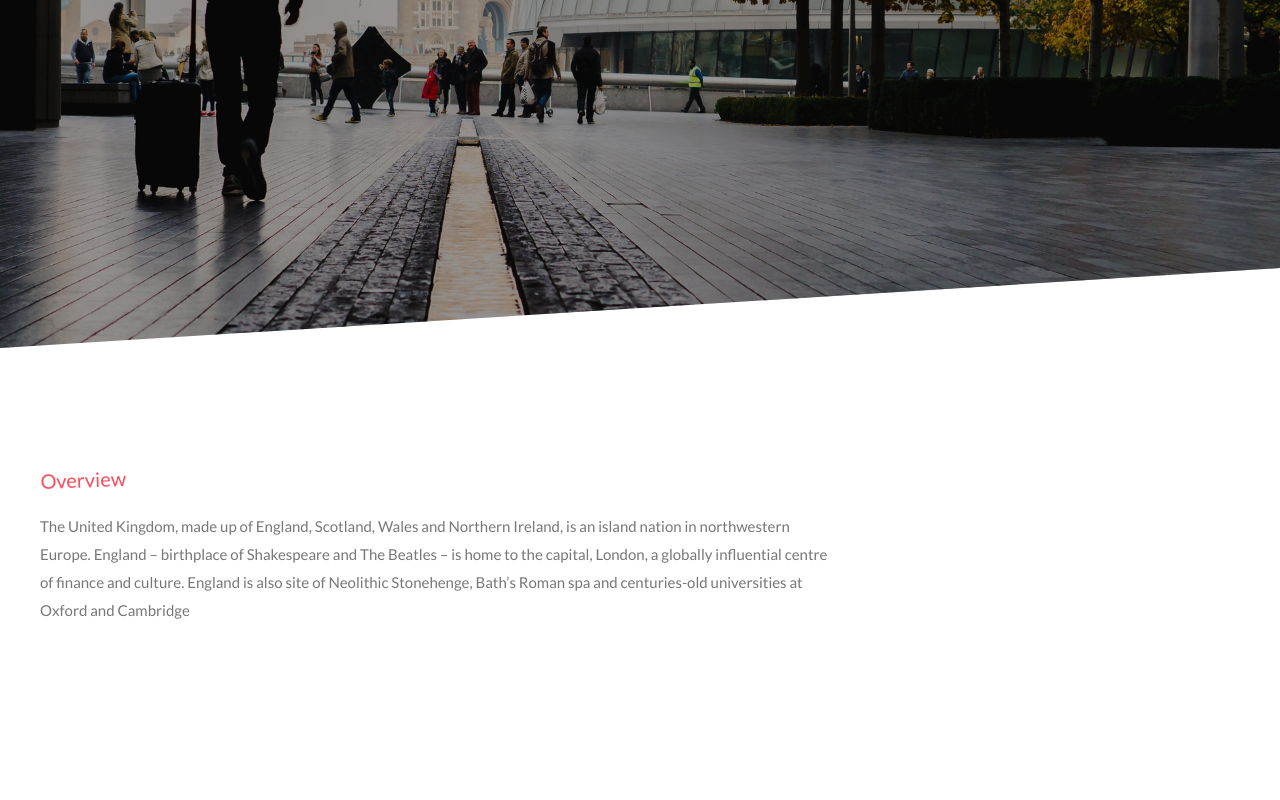
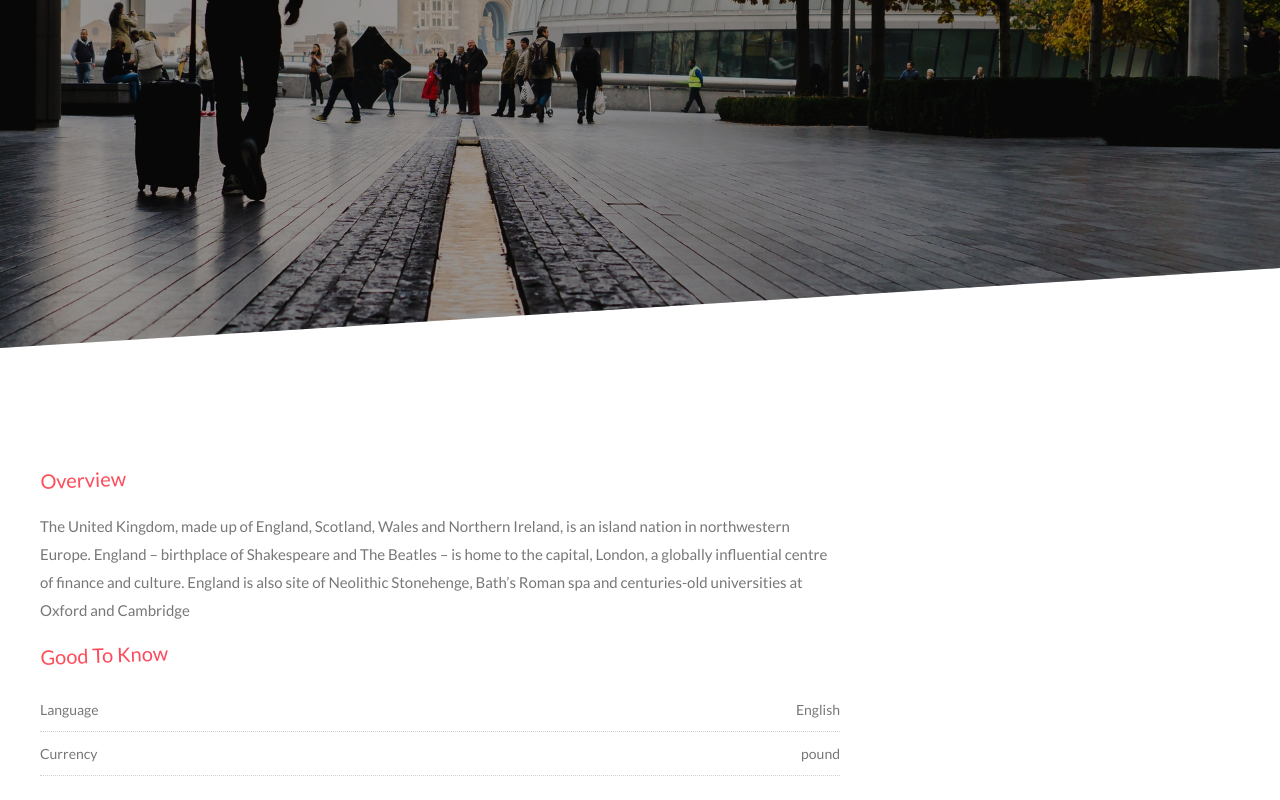
Before and after one commit to viettu2k/travel-website, a React (Create React App) app: page /details/1 in a window 1280 px wide. Shown: the part 452-1252 px from the top of the page. Before the commit the page ends 1216 px from the top, so only its background shows below. Built offline with nearby package versions, Linux system fonts and the light colour scheme.

Commit message:
create DestinationDetails component

```diff
--- /dev/null
+++ b/src/components/DestinationDetails.jsx
@@ -0,0 +1,12 @@
+import React from "react";
+
+const DestinationDetails = ({ title, text }) => {
+  return (
+    <div className="destinationInfo__details">
+      <div className="destinationInfo__details__head">{title}</div>
+      <div className="destinationInfo__details__text">{text}</div>
+    </div>
+  );
+};
+
+export default DestinationDetails;
--- a/src/components/DestinationInfo.jsx
+++ b/src/components/DestinationInfo.jsx
@@ -1,4 +1,5 @@
 import React from "react";
+import DestinationDetails from "./DestinationDetails";
 
 const DestinationInfo = ({ details }) => {
   return (
@@ -10,6 +11,13 @@ const DestinationInfo = ({ details }) => {
             <p className="destinationInfo__p">{details.details}</p>
           </div>
         </div>
+        <h2 className="heading">Good to know</h2>
+        <div className="row">
+          <div className="col-8">
+            <DestinationDetails title="Language" text={details.language} />
+            <DestinationDetails title="Currency" text={details.currency} />
+          </div>
+        </div>
       </div>
     </div>
   );
--- a/src/scss/abstracts/_variables.scss
+++ b/src/scss/abstracts/_variables.scss
@@ -6,3 +6,4 @@ $main2: #df2189;
 $sliver: #7f8c8d;
 $sliverDark: #777;
 $sliverLight: #aaa;
+$sliverLight-50: #d4cfcf;
--- a/src/scss/components/_destinationInfo.scss
+++ b/src/scss/components/_destinationInfo.scss
@@ -2,9 +2,21 @@
 .destinationInfo {
     margin: 10rem 0;
     &__p {
-        margin-bottom: 4rem;
         font-size: 1.5rem;
         color: $sliverDark;
         line-height: 2.8rem;
     }
+    &__details {
+        @include align(flex, space-between, center, null);
+        padding: 1.3rem 0;
+        border-bottom: 1px dotted $sliverLight-50;
+        &__head {
+            font-size: 1.4rem;
+            color: $sliverDark;
+        }
+        &__text {
+            font-size: 1.4rem;
+            color: $sliverDark;
+        }
+    }
 }
--- a/src/scss/utils/_utils.scss
+++ b/src/scss/utils/_utils.scss
@@ -66,4 +66,5 @@
     background-clip: text;
     color: transparent;
     transform: rotate(-2deg);
+    text-transform: capitalize;
 }
```
Also changed, not shown: src/main.css.
